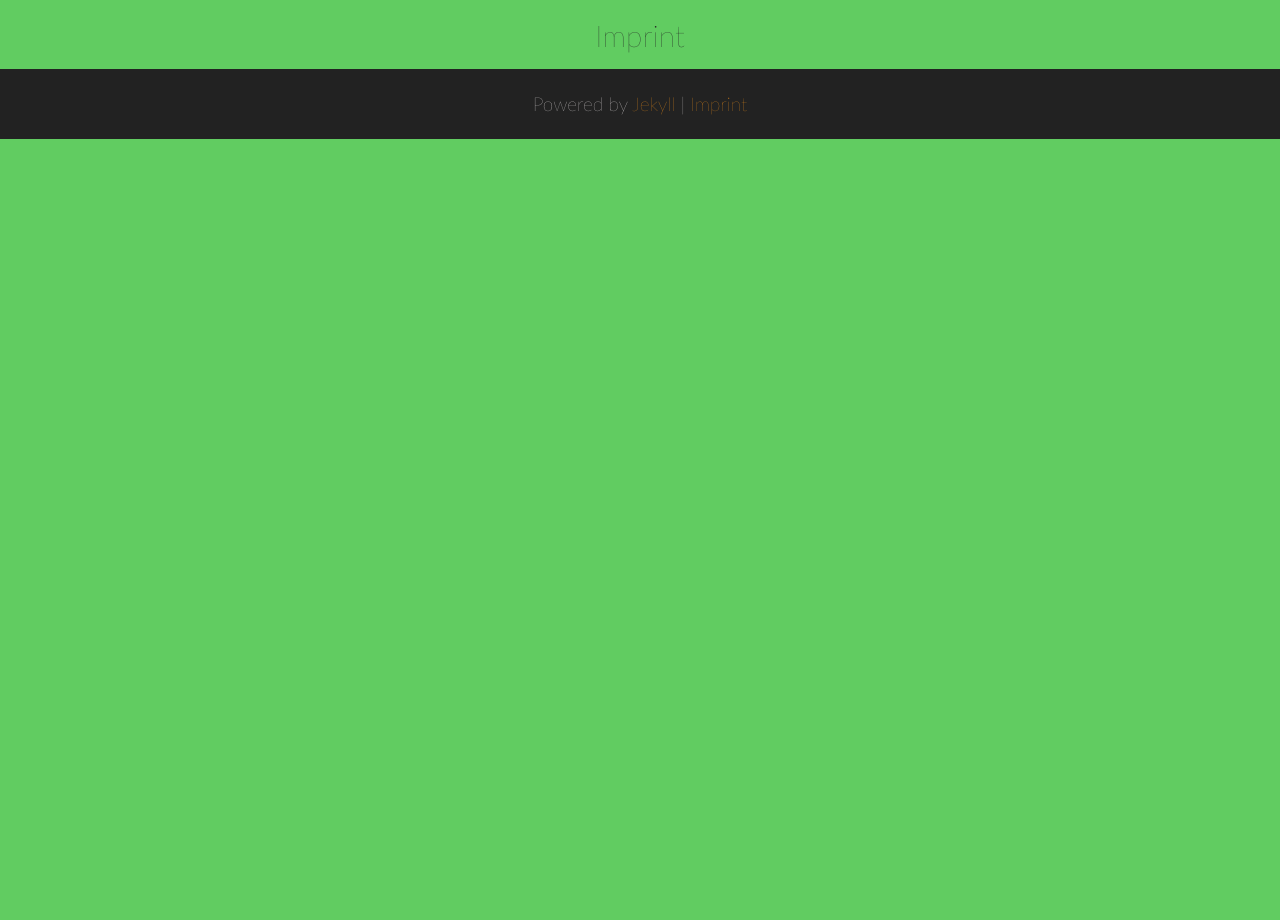
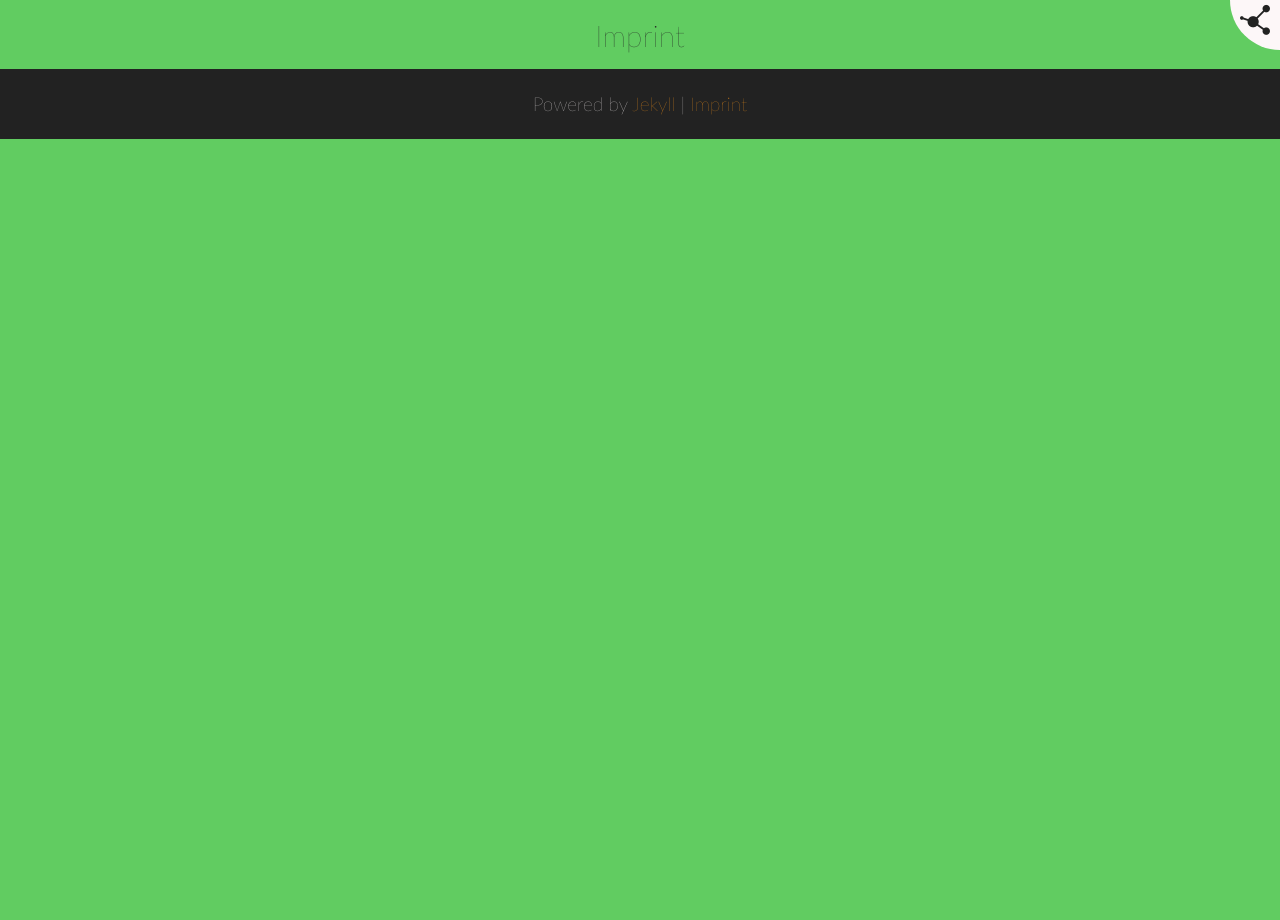
Before and after one commit to mupat/mupat.github.io, a Jekyll site: the page built from imprint/index.html, in a window 1280 px wide. Built offline with Jekyll 4.4.1, drawn with Linux system fonts in a browser that asks for light colours; some web fonts are replaced.

Commit message:
readd circle nav for external links

```diff
--- a/_includes/nav.html
+++ b/_includes/nav.html
@@ -1,14 +1,11 @@
-<nav class="nav align-center">
+<nav class="nav">
   <input class="nav-input" id="nav-button" type="checkbox" />
-  <label for="nav-button" class="nav-button icon-open"></label>
+  <label for="nav-button" class="nav-button icon-external"></label>
   <div class="nav-wrapper">
     <ul class="nav-list">
-      <li class="nav-list-element" ><a href="/#" class="nav-list-link "><span class="icon-home"></span></a></li>
-      <li class="nav-list-element" ><a href="/#portfolio" class="nav-list-link "><span class="icon-portfolio"></span></a></li>
-      <li class="nav-list-element" ><a href="/#cv" class="nav-list-link "><span class="icon-user"></span></a></li>
-      <li class="nav-list-element" ><a href="mailto:dev@mupat.net" class="nav-list-link nav-extern"><span class="icon-mail"></span></a></li>
-      <li class="nav-list-element" ><a href="https://github.com/Mupat" class="nav-list-link nav-extern"><span class="icon-github"></span></a></li>
-      <li class="nav-list-element" ><a href="https://www.xing.com/profiles/Patrick_Mueller320" class="nav-list-link nav-extern"><span class="icon-xing"></span></a></li>
+      <li class="nav-list-element" ><a href="mailto:dev@mupat.net" class="nav-list-link"><span class="icon-mail"></span></a></li>
+      <li class="nav-list-element" ><a href="https://github.com/Mupat" class="nav-list-link"><span class="icon-github"></span></a></li>
+      <li class="nav-list-element" ><a href="https://www.xing.com/profiles/Patrick_Mueller320" class="nav-list-link"><span class="icon-xing"></span></a></li>
      </ul>
   </div>
   <div id="nav-overlay" class="nav-overlay"></div>
--- a/_layouts/default.html
+++ b/_layouts/default.html
@@ -10,7 +10,7 @@
   <link rel="stylesheet" href="{{ site.url }}/assets/css/{{ page.css }}.css" type="text/css" media="screen, projection" />
 </head>
 <body>
-  <!-- {% include nav.html %} -->
+  {% include nav.html %}
   {{ content }}
   {% include footer.html %}
 </body>
--- a/assets/css/imprint.css
+++ b/assets/css/imprint.css
@@ -376,8 +376,8 @@
 /* line 1, ../../sass/_layout_nav.scss */
 .nav {
   position: fixed;
-  width: 100%;
-  bottom: 0;
+  top: 0;
+  right: 0;
   z-index: 500;
 }
 
@@ -388,6 +388,10 @@
   font-size: 5rem;
   bottom: -5rem;
   background-color: #fdf7f8;
+  -webkit-transition: box-shadow 0.5s ease;
+  -moz-transition: box-shadow 0.5s ease;
+  -o-transition: box-shadow 0.5s ease;
+  transition: box-shadow 0.5s ease;
   z-index: 15;
   width: 10rem;
   height: 10rem;
@@ -397,15 +401,21 @@
   left: calc(50% - 5rem);
   border-radius: 50%;
 }
-/* line 20, ../../sass/_layout_nav.scss */
+/* line 21, ../../sass/_layout_nav.scss */
+.nav-button:hover {
+  -webkit-box-shadow: 0 0 0.5rem 0.1rem rgba(34, 34, 34, 0.5);
+  -moz-box-shadow: 0 0 0.5rem 0.1rem rgba(34, 34, 34, 0.5);
+  box-shadow: 0 0 0.5rem 0.1rem rgba(34, 34, 34, 0.5);
+}
+/* line 24, ../../sass/_layout_nav.scss */
 .nav-button:before {
   position: absolute;
-  top: 1rem;
-  left: 3.5rem;
+  top: 5.5rem;
+  left: 1rem;
   font-size: 3rem;
 }
 
-/* line 28, ../../sass/_layout_nav.scss */
+/* line 32, ../../sass/_layout_nav.scss */
 .nav-overlay {
   position: fixed;
   background-color: rgba(0, 0, 0, 0.5);
@@ -422,36 +432,38 @@
   transition: opacity 0.5s ease;
 }
 
-/* line 41, ../../sass/_layout_nav.scss */
+/* line 45, ../../sass/_layout_nav.scss */
 .nav-input {
   display: none;
 }
-/* line 44, ../../sass/_layout_nav.scss */
-.nav-input:checked + .nav-button:before {
-  content: '\e00e';
+/* line 48, ../../sass/_layout_nav.scss */
+.nav-input:checked ~ .nav-button {
+  -webkit-box-shadow: 0 0 0.5rem 0.1rem rgba(34, 34, 34, 0.5);
+  -moz-box-shadow: 0 0 0.5rem 0.1rem rgba(34, 34, 34, 0.5);
+  box-shadow: 0 0 0.5rem 0.1rem rgba(34, 34, 34, 0.5);
 }
-/* line 45, ../../sass/_layout_nav.scss */
+/* line 52, ../../sass/_layout_nav.scss */
 .nav-input:checked ~ .nav-wrapper {
   -webkit-transform: scale(1, 1);
   -moz-transform: scale(1, 1);
   -ms-transform: scale(1, 1);
   -o-transform: scale(1, 1);
   transform: scale(1, 1);
-  bottom: -0.5rem;
+  top: -0.5rem;
 }
-/* line 49, ../../sass/_layout_nav.scss */
+/* line 56, ../../sass/_layout_nav.scss */
 .nav-input:checked ~ .nav-overlay {
   opacity: 1;
   visibility: visible;
 }
 
-/* line 56, ../../sass/_layout_nav.scss */
+/* line 63, ../../sass/_layout_nav.scss */
 .nav-wrapper {
   position: absolute;
   height: 16rem;
   width: 100%;
   z-index: 10;
-  bottom: -7.25rem;
+  top: -7.25rem;
   border-radius: 50%;
   -webkit-transform: scale(0.1, 0.1);
   -moz-transform: scale(0.1, 0.1);
@@ -467,7 +479,7 @@
   -o-transition-duration: 0.3s;
   transition-duration: 0.3s;
 }
-/* line 67, ../../sass/_layout_nav.scss */
+/* line 74, ../../sass/_layout_nav.scss */
 .nav-wrapper .nav-list-element {
   position: absolute;
   width: 30rem;
@@ -482,65 +494,37 @@
   left: -o-calc(50% - 30rem);
   left: -webkit-calc(50% - 30rem);
   left: calc(50% - 30rem);
-  bottom: 0;
+  bottom: 100%;
 }
-/* line 76, ../../sass/_layout_nav.scss */
+/* line 83, ../../sass/_layout_nav.scss */
 .nav-wrapper .nav-list-element:first-child {
-  -webkit-transform: rotate(0deg) skew(60deg);
-  -moz-transform: rotate(0deg) skew(60deg);
-  -ms-transform: rotate(0deg) skew(60deg);
-  -o-transform: rotate(0deg) skew(60deg);
-  transform: rotate(0deg) skew(60deg);
+  -webkit-transform: rotate(-30deg) skew(60deg);
+  -moz-transform: rotate(-30deg) skew(60deg);
+  -ms-transform: rotate(-30deg) skew(60deg);
+  -o-transform: rotate(-30deg) skew(60deg);
+  transform: rotate(-30deg) skew(60deg);
 }
-/* line 80, ../../sass/_layout_nav.scss */
+/* line 87, ../../sass/_layout_nav.scss */
 .nav-wrapper .nav-list-element:nth-child(2) {
-  -webkit-transform: rotate(30deg) skew(60deg);
-  -moz-transform: rotate(30deg) skew(60deg);
-  -ms-transform: rotate(30deg) skew(60deg);
-  -o-transform: rotate(30deg) skew(60deg);
-  transform: rotate(30deg) skew(60deg);
+  -webkit-transform: rotate(-60deg) skew(60deg);
+  -moz-transform: rotate(-60deg) skew(60deg);
+  -ms-transform: rotate(-60deg) skew(60deg);
+  -o-transform: rotate(-60deg) skew(60deg);
+  transform: rotate(-60deg) skew(60deg);
 }
-/* line 84, ../../sass/_layout_nav.scss */
+/* line 91, ../../sass/_layout_nav.scss */
 .nav-wrapper .nav-list-element:nth-child(3) {
-  -webkit-transform: rotate(60deg) skew(60deg);
-  -moz-transform: rotate(60deg) skew(60deg);
-  -ms-transform: rotate(60deg) skew(60deg);
-  -o-transform: rotate(60deg) skew(60deg);
-  transform: rotate(60deg) skew(60deg);
-}
-/* line 88, ../../sass/_layout_nav.scss */
-.nav-wrapper .nav-list-element:nth-child(4) {
-  -webkit-transform: rotate(90deg) skew(60deg);
-  -moz-transform: rotate(90deg) skew(60deg);
-  -ms-transform: rotate(90deg) skew(60deg);
-  -o-transform: rotate(90deg) skew(60deg);
-  transform: rotate(90deg) skew(60deg);
-}
-/* line 92, ../../sass/_layout_nav.scss */
-.nav-wrapper .nav-list-element:nth-child(5) {
-  -webkit-transform: rotate(120deg) skew(60deg);
-  -moz-transform: rotate(120deg) skew(60deg);
-  -ms-transform: rotate(120deg) skew(60deg);
-  -o-transform: rotate(120deg) skew(60deg);
-  transform: rotate(120deg) skew(60deg);
+  -webkit-transform: rotate(-90deg) skew(60deg);
+  -moz-transform: rotate(-90deg) skew(60deg);
+  -ms-transform: rotate(-90deg) skew(60deg);
+  -o-transform: rotate(-90deg) skew(60deg);
+  transform: rotate(-90deg) skew(60deg);
 }
 /* line 95, ../../sass/_layout_nav.scss */
-.nav-wrapper .nav-list-element:nth-child(6) {
-  -webkit-transform: rotate(150deg) skew(60deg);
-  -moz-transform: rotate(150deg) skew(60deg);
-  -ms-transform: rotate(150deg) skew(60deg);
-  -o-transform: rotate(150deg) skew(60deg);
-  transform: rotate(150deg) skew(60deg);
-}
-/* line 99, ../../sass/_layout_nav.scss */
 .nav-wrapper .nav-list-element:nth-child(even) a {
   background-color: #ff981a;
 }
-/* line 101, ../../sass/_layout_nav.scss */
-.nav-wrapper .nav-list-element:nth-child(even) a.nav-extern {
-  background-color: #222222;
-}
-/* line 104, ../../sass/_layout_nav.scss */
+/* line 99, ../../sass/_layout_nav.scss */
 .nav-wrapper .nav-list-element .nav-list-link {
   background-color: #ff8d00;
   font-size: 3rem;
@@ -564,20 +548,26 @@
   -o-transition: color 0.5s, background-color 0.5s;
   transition: color 0.5s, background-color 0.5s;
 }
-/* line 106, ../../sass/_layout_nav.scss */
+/* line 101, ../../sass/_layout_nav.scss */
 .nav-wrapper .nav-list-element .nav-list-link:hover {
   background-color: #222222;
 }
-/* line 121, ../../sass/_layout_nav.scss */
+/* line 116, ../../sass/_layout_nav.scss */
 .nav-wrapper .nav-list-element .nav-list-link > span {
+  -webkit-transform: scale(-1, -1);
+  -moz-transform: scale(-1, -1);
+  -ms-transform: scale(-1, -1);
+  -o-transform: scale(-1, -1);
+  transform: scale(-1, -1);
   position: relative;
+  display: block;
   left: -1rem;
 }
-/* line 126, ../../sass/_layout_nav.scss */
+/* line 123, ../../sass/_layout_nav.scss */
 .nav-wrapper .nav-list-element .nav-list-link.nav-extern {
   background-color: #1d1d1d;
 }
-/* line 128, ../../sass/_layout_nav.scss */
+/* line 125, ../../sass/_layout_nav.scss */
 .nav-wrapper .nav-list-element .nav-list-link.nav-extern:hover {
   background-color: #ff981a;
 }
@@ -1294,8 +1284,8 @@
 /* line 1, ../../sass/_layout_nav.scss */
 .nav {
   position: fixed;
-  width: 100%;
-  bottom: 0;
+  top: 0;
+  right: 0;
   z-index: 500;
 }
 
@@ -1306,6 +1296,10 @@
   font-size: 5rem;
   bottom: -5rem;
   background-color: #fdf7f8;
+  -webkit-transition: box-shadow 0.5s ease;
+  -moz-transition: box-shadow 0.5s ease;
+  -o-transition: box-shadow 0.5s ease;
+  transition: box-shadow 0.5s ease;
   z-index: 15;
   width: 10rem;
   height: 10rem;
@@ -1315,15 +1309,21 @@
   left: calc(50% - 5rem);
   border-radius: 50%;
 }
-/* line 20, ../../sass/_layout_nav.scss */
+/* line 21, ../../sass/_layout_nav.scss */
+.nav-button:hover {
+  -webkit-box-shadow: 0 0 0.5rem 0.1rem rgba(34, 34, 34, 0.5);
+  -moz-box-shadow: 0 0 0.5rem 0.1rem rgba(34, 34, 34, 0.5);
+  box-shadow: 0 0 0.5rem 0.1rem rgba(34, 34, 34, 0.5);
+}
+/* line 24, ../../sass/_layout_nav.scss */
 .nav-button:before {
   position: absolute;
-  top: 1rem;
-  left: 3.5rem;
+  top: 5.5rem;
+  left: 1rem;
   font-size: 3rem;
 }
 
-/* line 28, ../../sass/_layout_nav.scss */
+/* line 32, ../../sass/_layout_nav.scss */
 .nav-overlay {
   position: fixed;
   background-color: rgba(0, 0, 0, 0.5);
@@ -1340,36 +1340,38 @@
   transition: opacity 0.5s ease;
 }
 
-/* line 41, ../../sass/_layout_nav.scss */
+/* line 45, ../../sass/_layout_nav.scss */
 .nav-input {
   display: none;
 }
-/* line 44, ../../sass/_layout_nav.scss */
-.nav-input:checked + .nav-button:before {
-  content: '\e00e';
+/* line 48, ../../sass/_layout_nav.scss */
+.nav-input:checked ~ .nav-button {
+  -webkit-box-shadow: 0 0 0.5rem 0.1rem rgba(34, 34, 34, 0.5);
+  -moz-box-shadow: 0 0 0.5rem 0.1rem rgba(34, 34, 34, 0.5);
+  box-shadow: 0 0 0.5rem 0.1rem rgba(34, 34, 34, 0.5);
 }
-/* line 45, ../../sass/_layout_nav.scss */
+/* line 52, ../../sass/_layout_nav.scss */
 .nav-input:checked ~ .nav-wrapper {
   -webkit-transform: scale(1, 1);
   -moz-transform: scale(1, 1);
   -ms-transform: scale(1, 1);
   -o-transform: scale(1, 1);
   transform: scale(1, 1);
-  bottom: -0.5rem;
+  top: -0.5rem;
 }
-/* line 49, ../../sass/_layout_nav.scss */
+/* line 56, ../../sass/_layout_nav.scss */
 .nav-input:checked ~ .nav-overlay {
   opacity: 1;
   visibility: visible;
 }
 
-/* line 56, ../../sass/_layout_nav.scss */
+/* line 63, ../../sass/_layout_nav.scss */
 .nav-wrapper {
   position: absolute;
   height: 16rem;
   width: 100%;
   z-index: 10;
-  bottom: -7.25rem;
+  top: -7.25rem;
   border-radius: 50%;
   -webkit-transform: scale(0.1, 0.1);
   -moz-transform: scale(0.1, 0.1);
@@ -1385,7 +1387,7 @@
   -o-transition-duration: 0.3s;
   transition-duration: 0.3s;
 }
-/* line 67, ../../sass/_layout_nav.scss */
+/* line 74, ../../sass/_layout_nav.scss */
 .nav-wrapper .nav-list-element {
   position: absolute;
   width: 30rem;
@@ -1400,65 +1402,37 @@
   left: -o-calc(50% - 30rem);
   left: -webkit-calc(50% - 30rem);
   left: calc(50% - 30rem);
-  bottom: 0;
+  bottom: 100%;
 }
-/* line 76, ../../sass/_layout_nav.scss */
+/* line 83, ../../sass/_layout_nav.scss */
 .nav-wrapper .nav-list-element:first-child {
-  -webkit-transform: rotate(0deg) skew(60deg);
-  -moz-transform: rotate(0deg) skew(60deg);
-  -ms-transform: rotate(0deg) skew(60deg);
-  -o-transform: rotate(0deg) skew(60deg);
-  transform: rotate(0deg) skew(60deg);
+  -webkit-transform: rotate(-30deg) skew(60deg);
+  -moz-transform: rotate(-30deg) skew(60deg);
+  -ms-transform: rotate(-30deg) skew(60deg);
+  -o-transform: rotate(-30deg) skew(60deg);
+  transform: rotate(-30deg) skew(60deg);
 }
-/* line 80, ../../sass/_layout_nav.scss */
+/* line 87, ../../sass/_layout_nav.scss */
 .nav-wrapper .nav-list-element:nth-child(2) {
-  -webkit-transform: rotate(30deg) skew(60deg);
-  -moz-transform: rotate(30deg) skew(60deg);
-  -ms-transform: rotate(30deg) skew(60deg);
-  -o-transform: rotate(30deg) skew(60deg);
-  transform: rotate(30deg) skew(60deg);
+  -webkit-transform: rotate(-60deg) skew(60deg);
+  -moz-transform: rotate(-60deg) skew(60deg);
+  -ms-transform: rotate(-60deg) skew(60deg);
+  -o-transform: rotate(-60deg) skew(60deg);
+  transform: rotate(-60deg) skew(60deg);
 }
-/* line 84, ../../sass/_layout_nav.scss */
+/* line 91, ../../sass/_layout_nav.scss */
 .nav-wrapper .nav-list-element:nth-child(3) {
-  -webkit-transform: rotate(60deg) skew(60deg);
-  -moz-transform: rotate(60deg) skew(60deg);
-  -ms-transform: rotate(60deg) skew(60deg);
-  -o-transform: rotate(60deg) skew(60deg);
-  transform: rotate(60deg) skew(60deg);
-}
-/* line 88, ../../sass/_layout_nav.scss */
-.nav-wrapper .nav-list-element:nth-child(4) {
-  -webkit-transform: rotate(90deg) skew(60deg);
-  -moz-transform: rotate(90deg) skew(60deg);
-  -ms-transform: rotate(90deg) skew(60deg);
-  -o-transform: rotate(90deg) skew(60deg);
-  transform: rotate(90deg) skew(60deg);
-}
-/* line 92, ../../sass/_layout_nav.scss */
-.nav-wrapper .nav-list-element:nth-child(5) {
-  -webkit-transform: rotate(120deg) skew(60deg);
-  -moz-transform: rotate(120deg) skew(60deg);
-  -ms-transform: rotate(120deg) skew(60deg);
-  -o-transform: rotate(120deg) skew(60deg);
-  transform: rotate(120deg) skew(60deg);
+  -webkit-transform: rotate(-90deg) skew(60deg);
+  -moz-transform: rotate(-90deg) skew(60deg);
+  -ms-transform: rotate(-90deg) skew(60deg);
+  -o-transform: rotate(-90deg) skew(60deg);
+  transform: rotate(-90deg) skew(60deg);
 }
 /* line 95, ../../sass/_layout_nav.scss */
-.nav-wrapper .nav-list-element:nth-child(6) {
-  -webkit-transform: rotate(150deg) skew(60deg);
-  -moz-transform: rotate(150deg) skew(60deg);
-  -ms-transform: rotate(150deg) skew(60deg);
-  -o-transform: rotate(150deg) skew(60deg);
-  transform: rotate(150deg) skew(60deg);
-}
-/* line 99, ../../sass/_layout_nav.scss */
 .nav-wrapper .nav-list-element:nth-child(even) a {
   background-color: #ff981a;
 }
-/* line 101, ../../sass/_layout_nav.scss */
-.nav-wrapper .nav-list-element:nth-child(even) a.nav-extern {
-  background-color: #222222;
-}
-/* line 104, ../../sass/_layout_nav.scss */
+/* line 99, ../../sass/_layout_nav.scss */
 .nav-wrapper .nav-list-element .nav-list-link {
   background-color: #ff8d00;
   font-size: 3rem;
@@ -1482,20 +1456,26 @@
   -o-transition: color 0.5s, background-color 0.5s;
   transition: color 0.5s, background-color 0.5s;
 }
-/* line 106, ../../sass/_layout_nav.scss */
+/* line 101, ../../sass/_layout_nav.scss */
 .nav-wrapper .nav-list-element .nav-list-link:hover {
   background-color: #222222;
 }
-/* line 121, ../../sass/_layout_nav.scss */
+/* line 116, ../../sass/_layout_nav.scss */
 .nav-wrapper .nav-list-element .nav-list-link > span {
+  -webkit-transform: scale(-1, -1);
+  -moz-transform: scale(-1, -1);
+  -ms-transform: scale(-1, -1);
+  -o-transform: scale(-1, -1);
+  transform: scale(-1, -1);
   position: relative;
+  display: block;
   left: -1rem;
 }
-/* line 126, ../../sass/_layout_nav.scss */
+/* line 123, ../../sass/_layout_nav.scss */
 .nav-wrapper .nav-list-element .nav-list-link.nav-extern {
   background-color: #1d1d1d;
 }
-/* line 128, ../../sass/_layout_nav.scss */
+/* line 125, ../../sass/_layout_nav.scss */
 .nav-wrapper .nav-list-element .nav-list-link.nav-extern:hover {
   background-color: #ff981a;
 }
```
Also changed, not shown: assets/css/main.css (+58 -68 lines), sass/_layout_nav.scss (+20 -23 lines).
